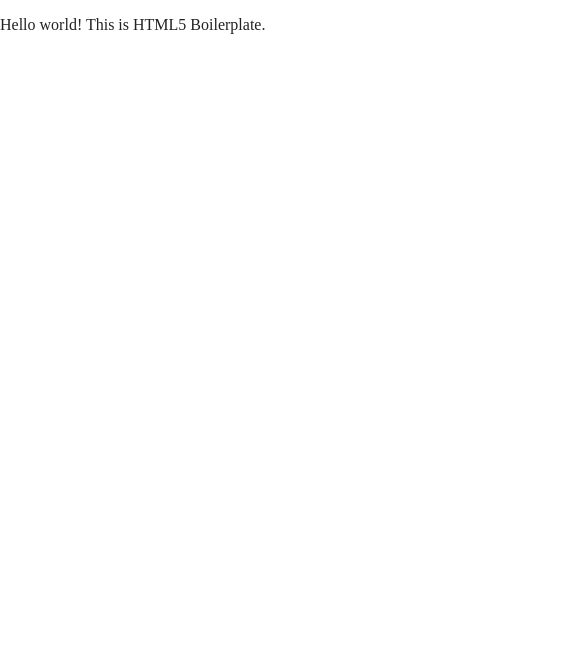
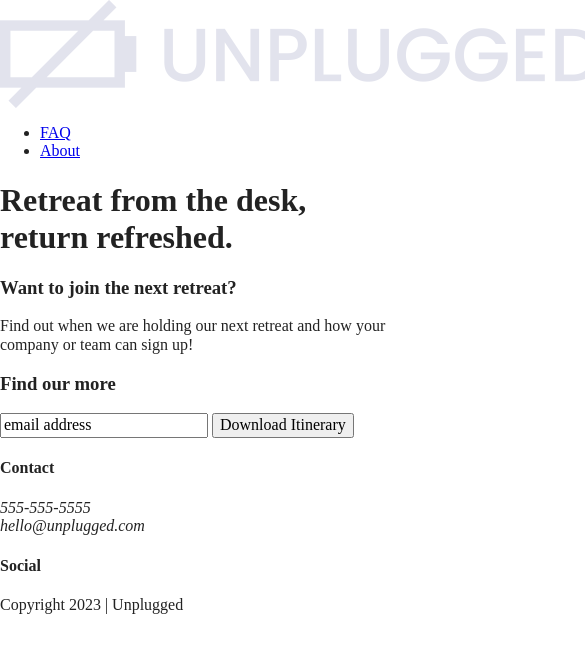
Before and after one commit to darriant/unplugged-project, a website built with Parcel: page index.html in a window 390 px wide. Shown: the whole page, 585 px wide, since content can reach past the window. Built offline with nearby package versions, Linux system fonts and the light colour scheme.

Commit message:
built half of mobile home page

```diff
--- a/index.html
+++ b/index.html
@@ -3,7 +3,7 @@
 
 <head>
   <meta charset="utf-8">
-  <title></title>
+  <title>Unplugged Retreat</title>
   <meta name="description" content="">
   <meta name="viewport" content="width=device-width, initial-scale=1">
 
@@ -23,19 +23,70 @@
 </head>
 
 <body>
+  <header>
+    <div class="content-wrapper">
+      <a href="#"><img src="img/unpluggedlogo.png" alt="unplugged logo"></a>
+      <div class="header-divider"></div>
+      <nav>
+        <ul>
+          <li><a href="faq/index.html" rel="noopener">FAQ</a></li>
+          <li><a href="about/index.html" rel="noopener">About</a></li>
+        </ul>
+      </nav>
+    </div>
+  </header>
 
-  <!-- Add your site or application content here -->
-  <p>Hello world! This is HTML5 Boilerplate.</p>
-  <script src="js/vendor/modernizr-3.11.2.min.js"></script>
-  <script src="js/plugins.js"></script>
-  <script src="js/main.js"></script>
+  <main>
+    <section class="hero-area">
+      <div class="content-wrapper">
+        <h1>Retreat from the desk, return refreshed.</h1>
+      </div>
+    </section>
+    <aside>
+      <div class="content-wrapper">
+        <div class="form-description">
+          <h3>Want to join the next retreat?</h3>
+          <p>Find out when we are holding our next retreat and how your company or team can sign up!</p>
+        </div>
+        <div class="form">
+          <h3>Find our more</h3>
+          <input type="text" name="name" value="email address">
+          <input type="button" value="Download Itinerary">
+        </div>
+      </div>
 
-  <!-- Google Analytics: change UA-XXXXX-Y to be your site's ID. -->
-  <script>
-    window.ga = function () { ga.q.push(arguments) }; ga.q = []; ga.l = +new Date;
-    ga('create', 'UA-XXXXX-Y', 'auto'); ga('set', 'anonymizeIp', true); ga('set', 'transport', 'beacon'); ga('send', 'pageview')
-  </script>
-  <script src="https://www.google-analytics.com/analytics.js" async></script>
+    </aside>
+  </main>
+
+  <footer>
+    <div class="content-wrapper">
+      <div class="footer-contact">
+        <div class="contact">
+          <h4>Contact</h4>
+          <address>
+            <p>555-555-5555<br>hello@unplugged.com</p>
+          </address>
+        </div>
+        <div class="social">
+          <h4>Social</h4>
+          <div class="social-icons">
+            <p>
+              <a href="https://www.facebook.com/Skillcrush/" target="_blank"></a>
+            </p>
+            <p>
+              <a href="https://twitter.com/Skillcrush" target="_blank"></a>
+            </p>
+            <p>
+              <a href="https://www.instagram.com/skillcrush/" target="_blank"></a>
+            </p>
+          </div>
+        </div>
+      </div>
+      <div class="copyright">
+        <p>Copyright 2023 | Unplugged</p>
+      </div>
+    </div>
+  </footer>
 </body>
 
 </html>
```
Also changed, not shown: img/unplugged-retreat-features.jpg (added), img/unpluggedlogo.png (added), 2 other files.
